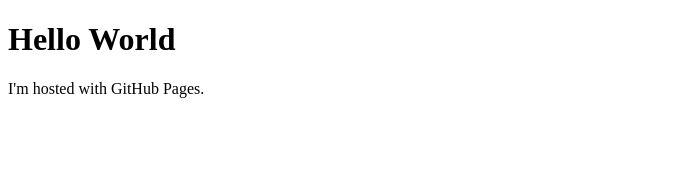
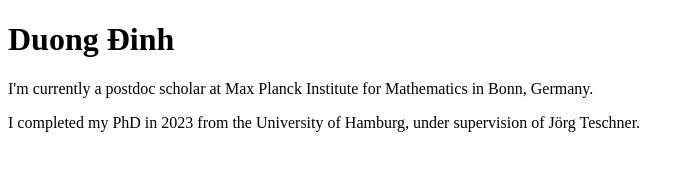
Before and after one commit to duongdinh-mathphy/duongdinh-mathphy.github.io, a plain HTML site: page index.html in a window 1280 px wide. Shown: the whole page, without its empty margins (0-694 px from the left). Drawn offline with Linux system fonts and the light colour scheme.

Commit message:
Update index.html

```diff
--- a/index.html
+++ b/index.html
@@ -1,7 +1,8 @@
 <!DOCTYPE html>
 <html>
 <body>
-<h1>Hello World</h1>
-<p>I'm hosted with GitHub Pages.</p>
+<h1>Duong Đinh </h1>
+<p>I'm currently a postdoc scholar at Max Planck Institute for Mathematics in Bonn, Germany. </p>
+<p>I completed my PhD in 2023 from the University of Hamburg, under supervision of Jörg Teschner. </p>
 </body>
 </html>
```
